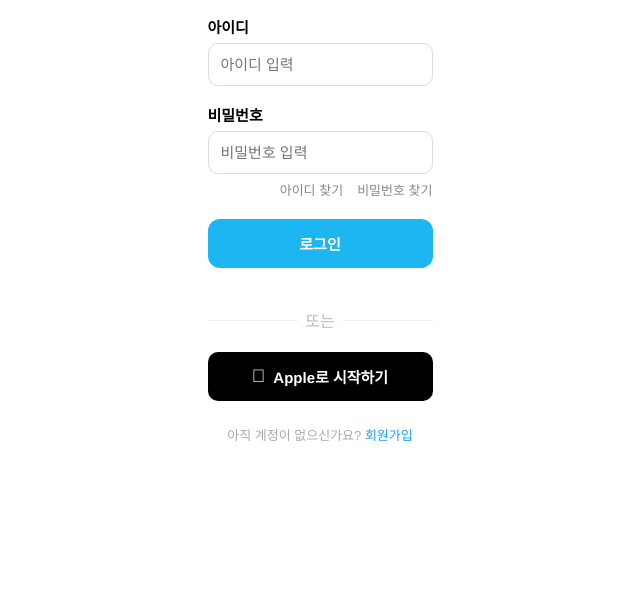
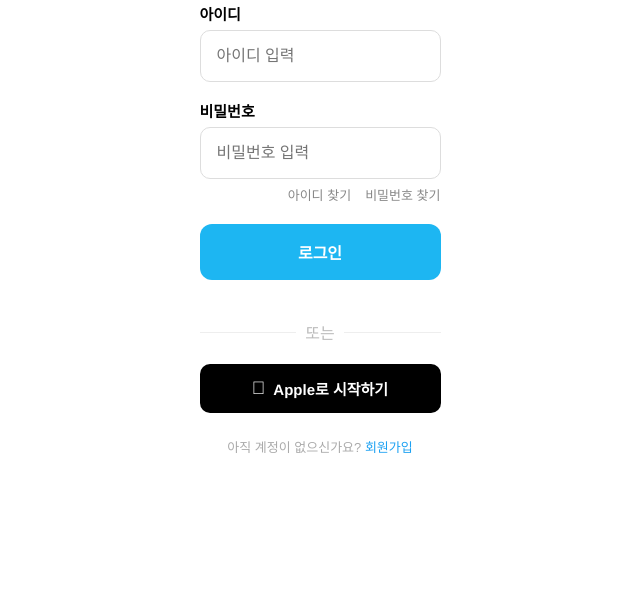
Before and after one commit to asked-co-kr/asked.kr, a plain HTML site: page index.html in a window 1280 px wide. Shown: the part 200-800 px from the top of the page, without its empty margins (320-960 px from the left). Drawn offline with Linux system fonts and the light colour scheme.

Commit message:
index.html

```diff
--- a/index.html
+++ b/index.html
@@ -20,8 +20,8 @@
     }
 
     .login-wrapper {
-      width: 360px;
-      padding: 20px;
+      width: 500px;
+      padding: 30px;
     }
 
     .logo {
@@ -54,11 +54,11 @@
     input[type="password"],
     input[type="tel"] {
       width: 100%;
-      padding: 12px;
+      padding: 16px;
       margin-bottom: 18px;
       border-radius: 10px;
       border: 1px solid #ddd;
-      font-size: 15px;
+      font-size: 16px;
     }
 
     .find-links {
@@ -81,11 +81,11 @@
 
     .login-btn {
       width: 100%;
-      padding: 14px;
+      padding: 16px;
       background-color: #1DB6F2;
       color: white;
       font-weight: bold;
-      font-size: 15px;
+      font-size: 16px;
       border: none;
       border-radius: 12px;
       cursor: pointer;
```
